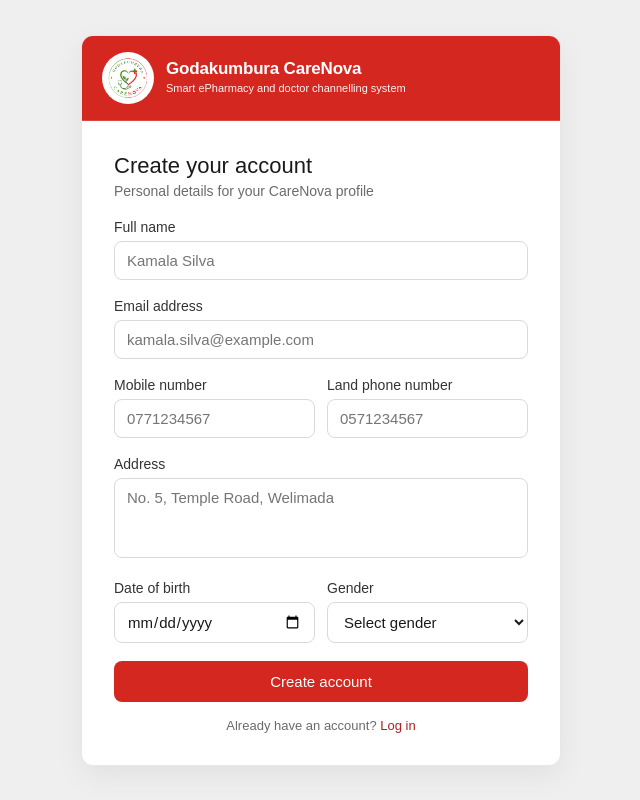
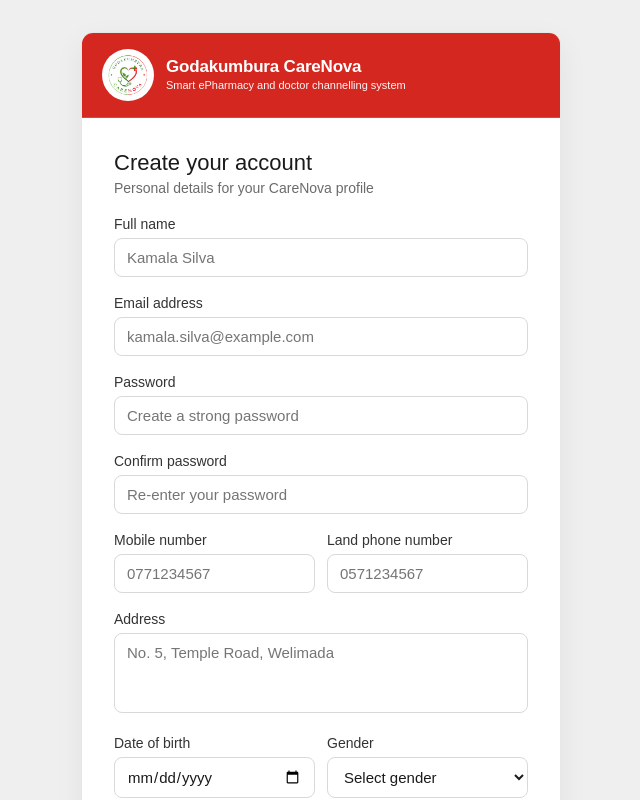
Before and after one commit to Godakumbura-CareNova/frontend, a React (Vite) app: page /register in a window 1280 px wide. Shown: the top 800 px of the page, without its empty margins (319-959 px from the left). Built offline with nearby package versions, Linux system fonts and the light colour scheme; no server answers.

Commit message:
Add frontend GCN-16-secure-password-registration

```diff
--- a/src/pages/auth/Register.jsx
+++ b/src/pages/auth/Register.jsx
@@ -66,7 +66,7 @@ const getAge = (dateOfBirth) => {
 const validateForm = (values) => {
   const nextErrors = {};
 
-  ['fullName', 'email', 'mobileNumber', 'landPhoneNumber', 'address', 'dateOfBirth', 'gender'].forEach((field) => {
+  ['fullName', 'email', 'password', 'confirmPassword', 'mobileNumber', 'landPhoneNumber', 'address', 'dateOfBirth', 'gender'].forEach((field) => {
     const value = values[field];
     if (typeof value === 'string' && !value.trim()) {
       nextErrors[field] = 'This field is required.';
@@ -79,6 +79,23 @@ const validateForm = (values) => {
 
   if (!nextErrors.email && !EMAIL_REGEX.test(values.email.trim())) {
     nextErrors.email = 'Enter a valid email address.';
+  }
+
+  if (!nextErrors.password) {
+    const password = values.password;
+    const hasMinimumLength = password.length >= 6;
+    const hasUppercase = /[A-Z]/.test(password);
+    const hasLowercase = /[a-z]/.test(password);
+    const hasNumber = /\d/.test(password);
+    const hasSpecial = /[^A-Za-z0-9]/.test(password);
+
+    if (!(hasMinimumLength && hasUppercase && hasLowercase && hasNumber && hasSpecial)) {
+      nextErrors.password = 'Use 6+ characters with uppercase, lowercase, number, and special character.';
+    }
+  }
+
+  if (!nextErrors.confirmPassword && values.confirmPassword !== values.password) {
+    nextErrors.confirmPassword = 'Passwords do not match.';
   }
 
   if (!nextErrors.dateOfBirth) {
@@ -132,12 +149,11 @@ const Register = () => {
     setLoading(true);
 
     try {
-      const defaultPassword = 'CareNova@2026';
       const payload = {
         fullName: formData.fullName.trim(),
         email: formData.email.trim(),
-        password: formData.password?.trim() || defaultPassword,
-        confirmPassword: formData.confirmPassword?.trim() || defaultPassword,
+        password: formData.password.trim(),
+        confirmPassword: formData.confirmPassword.trim(),
         mobileNumber: formData.mobileNumber.trim(),
         landPhoneNumber: formData.landPhoneNumber.trim(),
         address: formData.address.trim(),
@@ -230,6 +246,36 @@ const Register = () => {
                 aria-invalid={Boolean(errors.email)}
               />
               {errors.email && <span className="field-error">{errors.email}</span>}
+            </div>
+
+            <div className="form-row form-row-single">
+              <label className="field-label" htmlFor="password">Password</label>
+              <input
+                id="password"
+                type="password"
+                name="password"
+                className="field-input"
+                placeholder="Create a strong password"
+                value={formData.password}
+                onChange={handleChange}
+                aria-invalid={Boolean(errors.password)}
+              />
+              {errors.password && <span className="field-error">{errors.password}</span>}
+            </div>
+
+            <div className="form-row form-row-single">
+              <label className="field-label" htmlFor="confirmPassword">Confirm password</label>
+              <input
+                id="confirmPassword"
+                type="password"
+                name="confirmPassword"
+                className="field-input"
+                placeholder="Re-enter your password"
+                value={formData.confirmPassword}
+                onChange={handleChange}
+                aria-invalid={Boolean(errors.confirmPassword)}
+              />
+              {errors.confirmPassword && <span className="field-error">{errors.confirmPassword}</span>}
             </div>
 
             <div className="form-row two-column">
```
